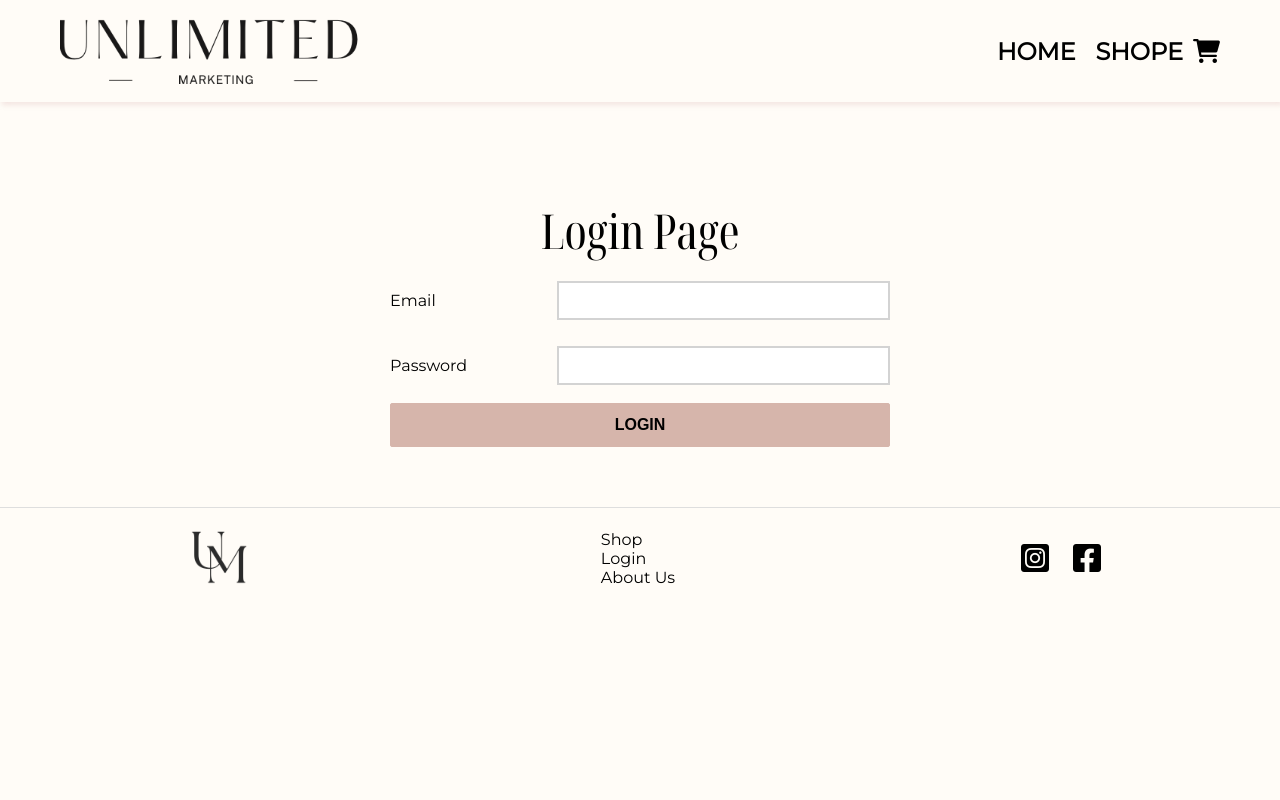
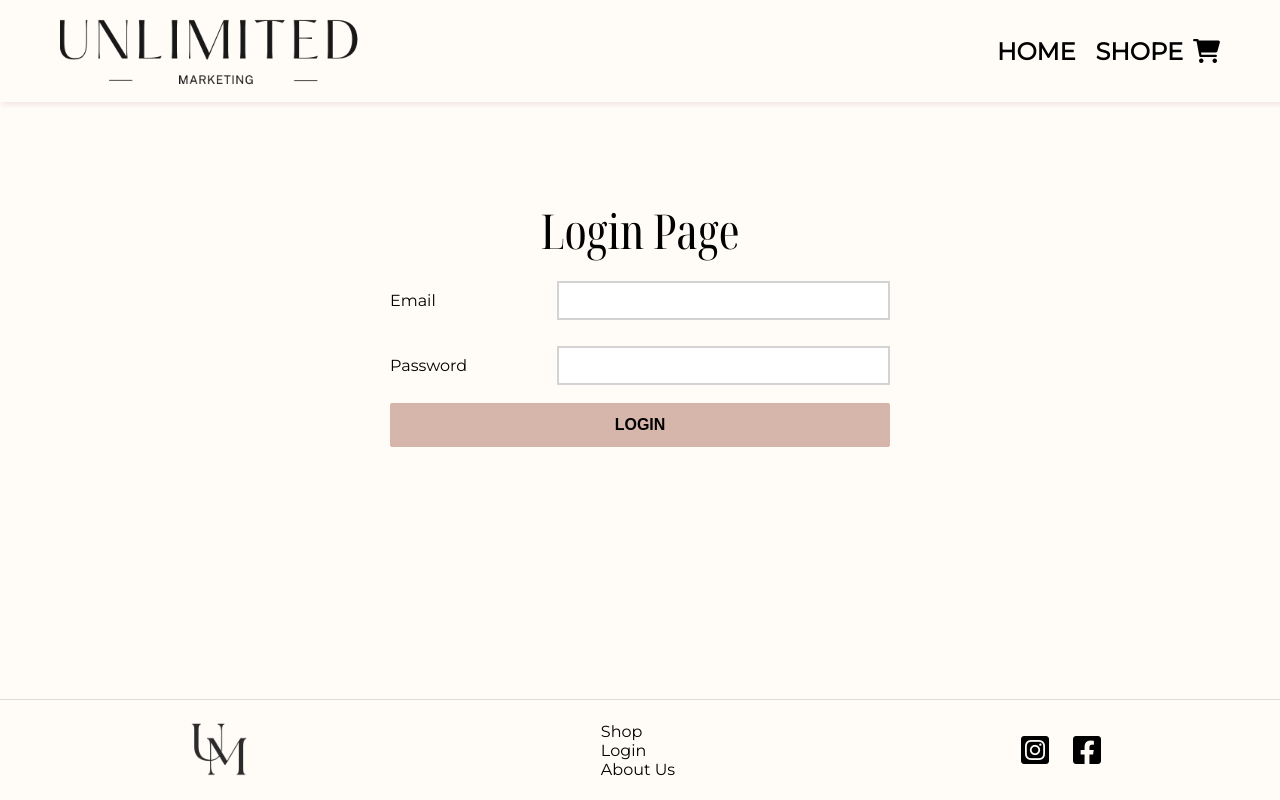
Before and after one commit to JosefineFH/josefine-holth-semester-project-2, a plain HTML site: page login.html in a window 1280 px wide. Drawn offline with Linux system fonts and the light colour scheme; no server answers.

Commit message:
small fixses

```diff
--- a/login.html
+++ b/login.html
@@ -23,7 +23,7 @@
 
   <link rel="stylesheet" href="/public/css/style.css">
 
-  <title>Document</title>
+  <title>Unlimited Marketing | Login</title>
 </head>
 
 <body>
--- a/sass/base/_base.scss
+++ b/sass/base/_base.scss
@@ -6,6 +6,9 @@
 }
 
 body {
+  min-height: 100vh;
+  display: flex;
+  flex-direction: column;
   font-family: $base-font  !important;
   background-color: #FFFCF7 !important;
 }
@@ -80,15 +83,21 @@ a {
   }
 
 }
-.about__us--section{
-  img{
+
+.about__us--section {
+  img {
     width: 320px;
 
-    @media(min-width: 768px){
+    @media(min-width: 768px) {
       width: 700px;
     }
   }
-  p{
+
+  p {
     padding: $base-padding;
   }
 }
+
+footer{
+  margin-top: auto;
+}
```
Also changed, not shown: aboutUs.html (+1 -1 lines), public/css/style.css, public/css/style.min.css.
